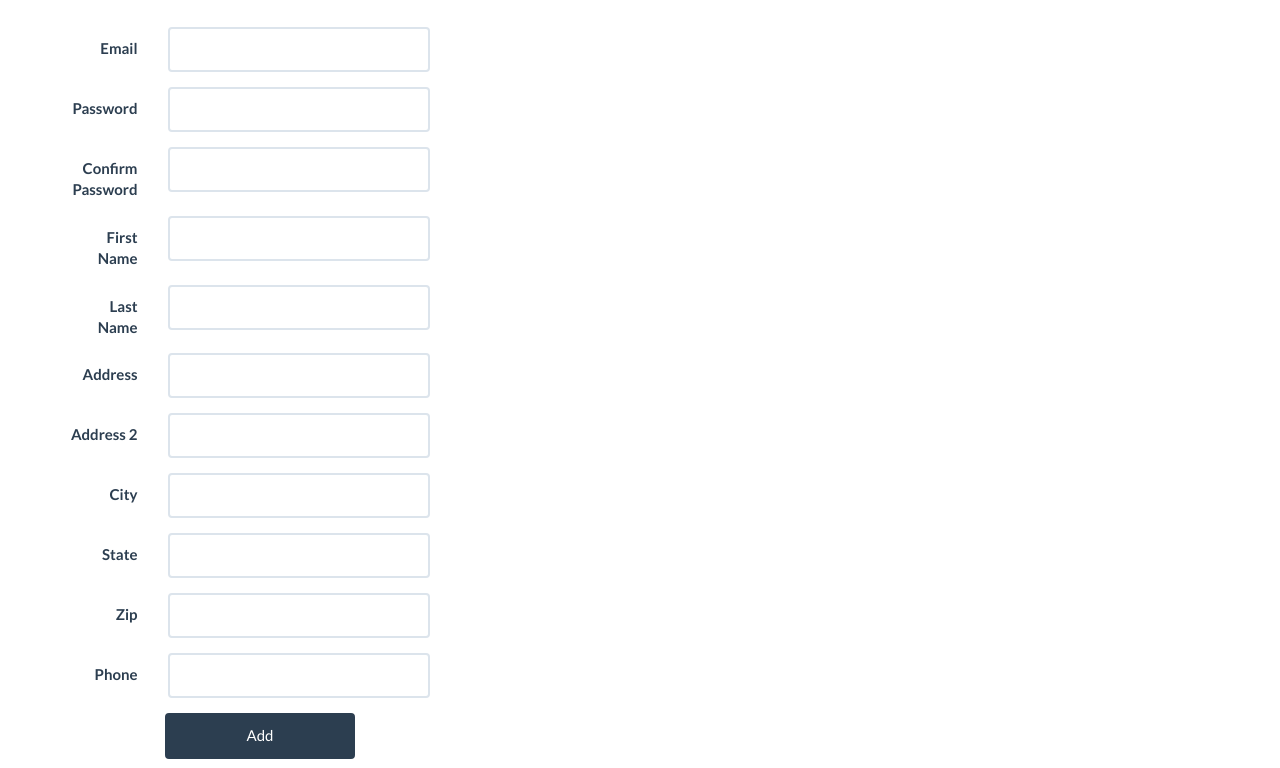
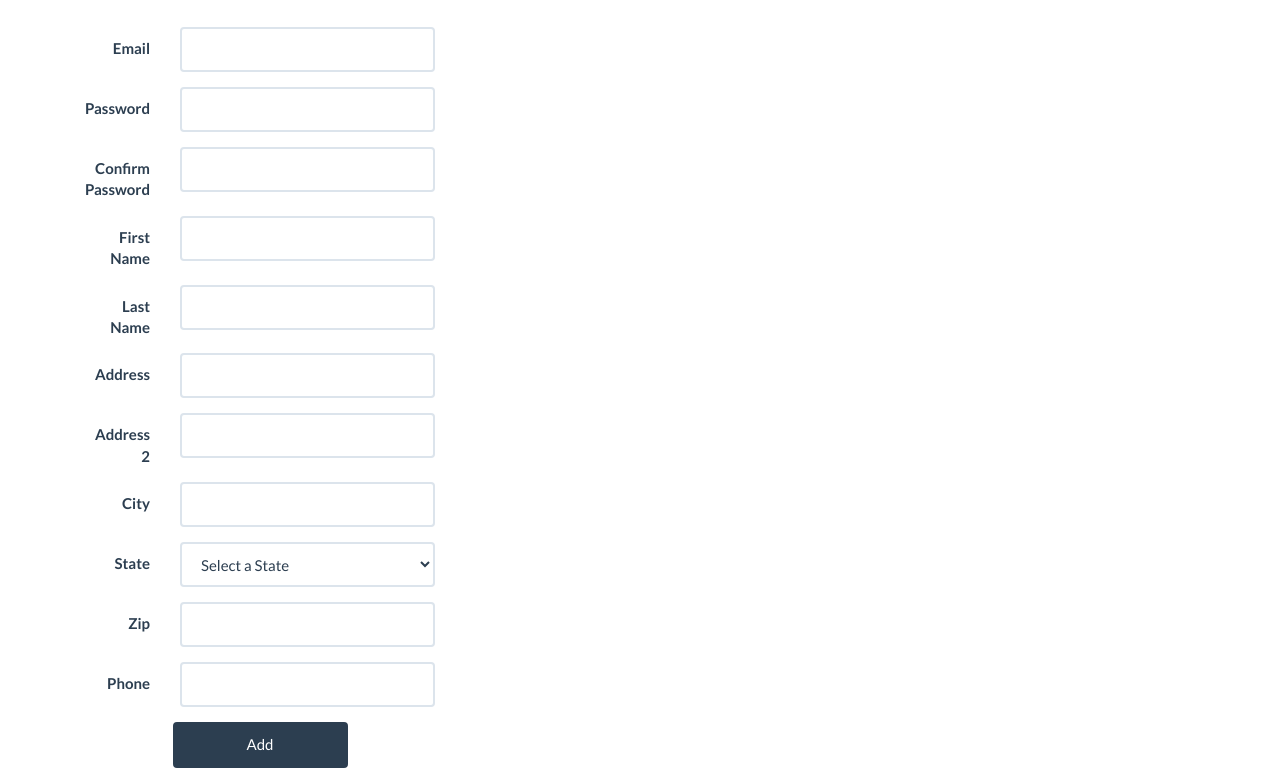
Before and after one commit to Sinh9x0-zz/scheduler, a website: page client/index.html at #/addemployee in a window 1280 px wide. Shown: the part 137-905 px from the top of the page. Drawn offline with Linux system fonts and the light colour scheme; no server answers.

Commit message:
added validations, reformatted, fixed bugs for add/edit employees

```diff
--- a/client/js/controllers/addEmployee-controller.js
+++ b/client/js/controllers/addEmployee-controller.js
@@ -12,9 +12,12 @@ app.controller('addEmployeeController', function(employeeFactory, shiftFactory,
 	})
 
 	_this.addEmployee = function(){
-		employeeFactory.addEmployee(_this.newEmployee, function(id){
-			console.log('added employee', id);
-			$location.path('/availability/' + id);
+		employeeFactory.addEmployee(_this.newEmployee, function(feedback){
+			if(Number.isInteger(feedback)){
+				$location.path('/availability/' + feedback);
+			} else {
+				_this.errors = feedback;
+			}
 		})
 	}
 
--- a/client/js/controllers/editEmployee-controller.js
+++ b/client/js/controllers/editEmployee-controller.js
@@ -2,7 +2,7 @@ app.controller('editEmployeeController', function($routeParams, employeeFactory,
 	var _this = this;
 
 	employeeFactory.getOneEmployee($routeParams.id, function(oneEmployee){
-			_this.oneEmployee = oneEmployee;
+			_this.oneEmployee = oneEmployee[0];
 		})
 
 	_this.deleteEmployee = function(id){
@@ -12,8 +12,13 @@ app.controller('editEmployeeController', function($routeParams, employeeFactory,
 	};
 
 	_this.editEmployee = function(){
-		employeeFactory.editEmployee(_this.oneEmployee, function(){
-			$location.path('/showallemployees');
+		employeeFactory.editEmployee(_this.oneEmployee, function(feedback){
+			if(Number.isInteger(feedback)){
+				$location.path('/showallemployees');
+			} else {
+				_this.errors = feedback;
+			}
+
 		})
 	};
 
--- a/client/partials/addemployee.html
+++ b/client/partials/addemployee.html
@@ -1,75 +1,136 @@
 <admin-navbar></admin-navbar>
 
 <h1>Add an Employee</h1>
-
+<div class="col-md-4">
 	<form class="form-horizontal">
 		<div class="form-group">
-			<label class="col-md-1 control-label" for="email">Email</label>
-			<div class="col-md-3">
+			<label class="col-md-3 control-label" for="email">Email</label>
+			<div class="col-md-9">
 				<input type="email" class="form-control" id="email" ng-model="addCtrl.newEmployee.email">
 			</div>
 		</div>
 		<div class="form-group">
-			<label class="col-md-1 control-label" for="password">Password</label>
-			<div class="col-md-3">
+			<label class="col-md-3 control-label" for="password">Password</label>
+			<div class="col-md-9">
 				<input type="password" class="form-control" id="password" ng-model="addCtrl.newEmployee.password">
 			</div>
 
 		</div>
 		<div class="form-group">
-			<label class="col-md-1 control-label" for="cpassword">Confirm Password</label>
-			<div class="col-md-3">
+			<label class="col-md-3 control-label" for="cpassword">Confirm Password</label>
+			<div class="col-md-9">
 				<input type="password" class="form-control" id="cpassword" ng-model="addCtrl.newEmployee.cpassword">
 			</div>
 		</div>
 		<div class="form-group">
-			<label class="col-md-1 control-label" for="first_name">First Name</label>
-			<div class="col-md-3">
+			<label class="col-md-3 control-label" for="first_name">First Name</label>
+			<div class="col-md-9">
 				<input type="text" class="form-control" id="first_name" ng-model="addCtrl.newEmployee.first_name">
 			</div>
 		</div>
 		<div class="form-group">
-			<label class="col-md-1 control-label" for="last_name">Last Name</label>
-			<div class="col-md-3">
+			<label class="col-md-3 control-label" for="last_name">Last Name</label>
+			<div class="col-md-9">
 				<input type="text" class="form-control" id="last_name" ng-model="addCtrl.newEmployee.last_name">
 			</div>
 		</div>
 		<div class="form-group">
-			<label class="col-md-1 control-label" for="address1">Address</label>
-			<div class="col-md-3">
+			<label class="col-md-3 control-label" for="address1">Address</label>
+			<div class="col-md-9">
 				<input type="text" class="form-control" id="address1" ng-model="addCtrl.newEmployee.address1">
 			</div>
 		</div>
 		<div class="form-group">
-			<label class="col-md-1 control-label" for="address2">Address 2</label>
-			<div class="col-md-3">
+			<label class="col-md-3 control-label" for="address2">Address 2</label>
+			<div class="col-md-9">
 				<input type="text" class="form-control" id="address2" ng-model="addCtrl.newEmployee.address2">
 			</div>
 		</div>
 		<div class="form-group">
-			<label class="col-md-1 control-label" for="city">City</label>
-			<div class="col-md-3">
+			<label class="col-md-3 control-label" for="city">City</label>
+			<div class="col-md-9">
 				<input type="text" class="form-control" id="city" ng-model="addCtrl.newEmployee.city">
 			</div>
 		</div>
+
 		<div class="form-group">
-			<label class="col-md-1 control-label" for="state">State</label>
-			<div class="col-md-3">
-				<input type="text" class="form-control" maxlength="2" id="state" ng-model="addCtrl.newEmployee.state">
+			<label class="col-md-3 control-label" for="state">State</label>
+			<div class="col-md-9">
+				<select class="form-control" name="state" ng-model="addCtrl.newEmployee.state">
+					<option value=''>Select a State</option>
+					<option value="AL">Alabama</option>
+					<option value="AK">Alaska</option>
+					<option value="AZ">Arizona</option>
+					<option value="AR">Arkansas</option>
+					<option value="CA">California</option>
+					<option value="CO">Colorado</option>
+					<option value="CT">Connecticut</option>
+					<option value="DE">Delaware</option>
+					<option value="DC">Dist of Columbia</option>
+					<option value="FL">Florida</option>
+					<option value="GA">Georgia</option>
+					<option value="HI">Hawaii</option>
+					<option value="ID">Idaho</option>
+					<option value="IL">Illinois</option>
+					<option value="IN">Indiana</option>
+					<option value="IA">Iowa</option>
+					<option value="KS">Kansas</option>
+					<option value="KY">Kentucky</option>
+					<option value="LA">Louisiana</option>
+					<option value="ME">Maine</option>
+					<option value="MD">Maryland</option>
+					<option value="MA">Massachusetts</option>
+					<option value="MI">Michigan</option>
+					<option value="MN">Minnesota</option>
+					<option value="MS">Mississippi</option>
+					<option value="MO">Missouri</option>
+					<option value="MT">Montana</option>
+					<option value="NE">Nebraska</option>
+					<option value="NV">Nevada</option>
+					<option value="NH">New Hampshire</option>
+					<option value="NJ">New Jersey</option>
+					<option value="NM">New Mexico</option>
+					<option value="NY">New York</option>
+					<option value="NC">North Carolina</option>
+					<option value="ND">North Dakota</option>
+					<option value="OH">Ohio</option>
+					<option value="OK">Oklahoma</option>
+					<option value="OR">Oregon</option>
+					<option value="PA">Pennsylvania</option>
+					<option value="RI">Rhode Island</option>
+					<option value="SC">South Carolina</option>
+					<option value="SD">South Dakota</option>
+					<option value="TN">Tennessee</option>
+					<option value="TX">Texas</option>
+					<option value="UT">Utah</option>
+					<option value="VT">Vermont</option>
+					<option value="VA">Virginia</option>
+					<option value="WA">Washington</option>
+					<option value="WV">West Virginia</option>
+					<option value="WI">Wisconsin</option>
+					<option value="WY">Wyoming</option>
+				</select>
 			</div>
 		</div>
+
 		<div class="form-group">
-			<label class="col-md-1 control-label" for="zip">Zip</label>
-			<div class="col-md-3">
+			<label class="col-md-3 control-label" for="zip">Zip</label>
+			<div class="col-md-9">
 				<input type="text" class="form-control" id="zip" ng-model="addCtrl.newEmployee.zip">
 			</div>
 		</div>
 		<div class="form-group">
-			<label class="col-md-1 control-label" for="phone_number">Phone</label>
-			<div class="col-md-3">
+			<label class="col-md-3 control-label" for="phone_number">Phone</label>
+			<div class="col-md-9">
 				<input type='tel' class="form-control" id="phone_number" ng-model="addCtrl.newEmployee.phone_number">
 			</div>
 		</div>
 
-		<button class="col-md-2 col-md-push-1 btn btn-primary" ng-click="addCtrl.addEmployee(newEmployee)">Add</button>
+		<button class="col-md-6 col-md-push-3 btn btn-primary" ng-click="addCtrl.addEmployee()">Add</button>
 	</form>
+</div>
+<div class="col-md-6">
+	<ul ng-repeat='error in addCtrl.errors'>
+		<li ng-bind='error.msg'></li>
+	</ul>
+</div>
```
Also changed, not shown: client/partials/editemployeeinfo.html (+108 -66 lines), server/controllers/employees.js (+61 -22 lines).
